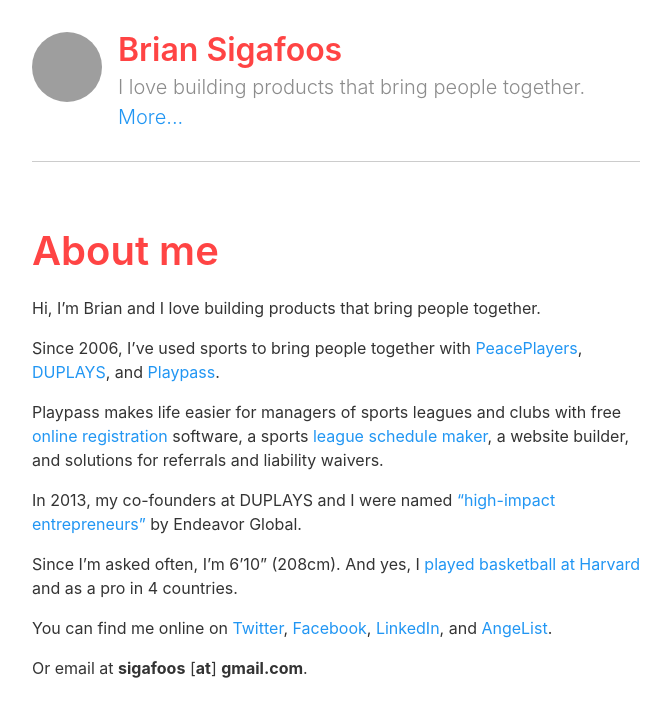
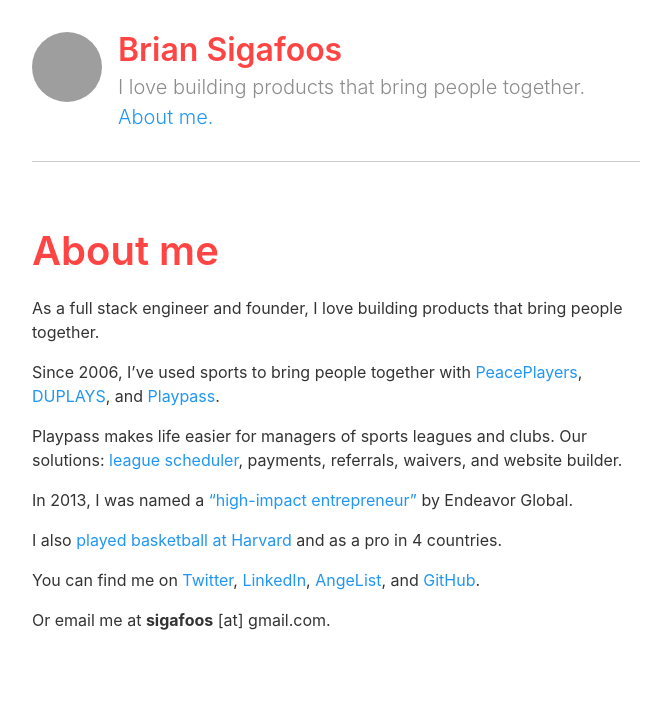
Before and after one commit to BrianSigafoos/briansigafoos.github.io, a Jekyll site: the page built from _posts/2011-01-01-about.md, in a window 1280 px wide, cut to the strip 0-717 px from the top of the page. Shown: the whole strip, without its empty margins (304-974 px from the left). Built offline with Jekyll 4.4.1, drawn with Linux system fonts in a browser that asks for light colours; Markdown is read by kramdown in place of the engine named in the settings; grey boxes are pictures that could not be loaded.

Commit message:
Better wording; small tweaks

```diff
--- a/_includes/header.html
+++ b/_includes/header.html
@@ -1,16 +1,17 @@
 <div class="clearfix">
   <div class="left pt2 mr2">
     <a href="/">
-      <img src="{{ site.author.gravatar }}" alt="{{ site.author.name }}" class="circle profile-photo" />
+      <img src="{{ site.author.gravatar }}" alt="{{ site.author.name }}" class="circle profile-photo" width="70" />
     </a>
   </div>
 
   <div class="pt2">
-    <h1 class="title">
+    <h2 class="h1 title">
       <a href="/" class="color-red">Brian Sigafoos</a>
-    </h1>
+    </h2>
     <h3 class="subtitle">
-      I love building products that bring people together. <a href="/about.html">More...</a>
+      I love building products that bring people together.
+      <a href="/about.html">About me.</a>
     </h3>
   </div>
 </div>
--- a/_layouts/post.html
+++ b/_layouts/post.html
@@ -7,9 +7,9 @@
   <img border="0" src="/img/posts/{{ page.image }}" alt="{{ post.title }}">
   {% endunless %}
 
-  <h2 class="color-red font-size-xl">
+  <h1 class="color-red font-size-xl">
     {{ page.title }}
-  </h2>
+  </h1>
 
   {{content}}
 
--- a/_posts/2011-01-01-about.md
+++ b/_posts/2011-01-01-about.md
@@ -10,16 +10,16 @@
 hide_image: true
 ---
 
-Hi, I'm Brian and I love building products that bring people together.
+As a full stack engineer and founder, I love building products that bring people together.
 
 Since 2006, I've used sports to bring people together with [PeacePlayers](http://www.peaceplayersintl.org), [DUPLAYS](https://duplays.com), and [Playpass](https://playpass.com).
 
-Playpass makes life easier for managers of sports leagues and clubs with free [online registration](https://playpass.com/sports-software/online-registration) software, a sports [league schedule maker](https://playpass.com/sports-software/league-scheduler), a website builder, and solutions for referrals and liability waivers.
+Playpass makes life easier for managers of sports leagues and clubs. Our solutions: [league scheduler](https://playpass.com/sports-software/league-scheduler), payments, referrals, waivers, and website builder.
 
-In 2013, my co-founders at DUPLAYS and I were named ["high-impact entrepreneurs"](http://www.endeavor.org/blog/28-high-impact-entrepreneurs-from-12-countries-join-the-endeavor-network-first-entrepreneurs-selected-from-miami-usa-morocco-and-uae/) by Endeavor Global.
+In 2013, I was named a ["high-impact entrepreneur"](http://www.endeavor.org/blog/28-high-impact-entrepreneurs-from-12-countries-join-the-endeavor-network-first-entrepreneurs-selected-from-miami-usa-morocco-and-uae/) by Endeavor Global.
 
-Since I'm asked often, I'm 6'10" (208cm). And yes, I [played basketball at Harvard](http://news.harvard.edu/gazette/story/2001/12/the-big-picture-16-2/) and as a pro in 4 countries.
+I also [played basketball at Harvard](http://news.harvard.edu/gazette/story/2001/12/the-big-picture-16-2/) and as a pro in 4 countries.
 
-You can find me online on [Twitter](https://twitter.com/{{ site.author.twitter }}), [Facebook](https://facebook.com/{{ site.author.facebook }}), [LinkedIn](http://www.linkedin.com/in/{{ site.author.linkedin}}), and [AngeList](https://angel.co/{{ site.author.angellist }}).
+You can find me on [Twitter](https://twitter.com/{{ site.author.twitter }}), [LinkedIn](http://www.linkedin.com/in/{{ site.author.linkedin}}), [AngeList](https://angel.co/{{ site.author.angellist }}), and [GitHub](https://github.com/{{ site.author.angellist }}).
 
-Or email at **sigafoos** [**at**] **gmail.com**.
+Or email me at **sigafoos** [at] gmail.com.
```
Also changed, not shown: _posts/2013-07-26-setting-up-jekyll-blog.md (+1 -1 lines).
